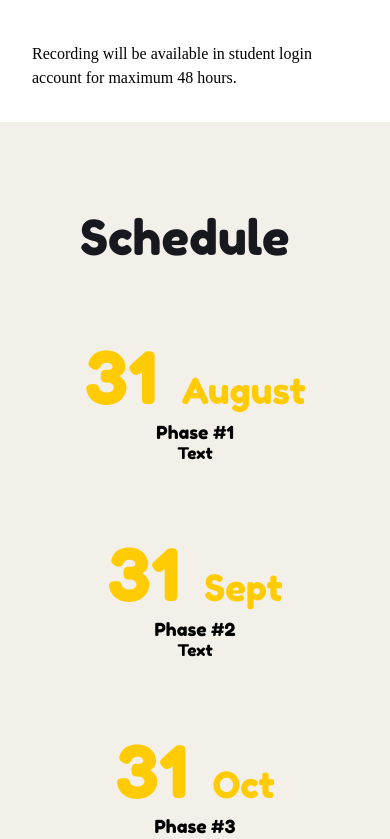
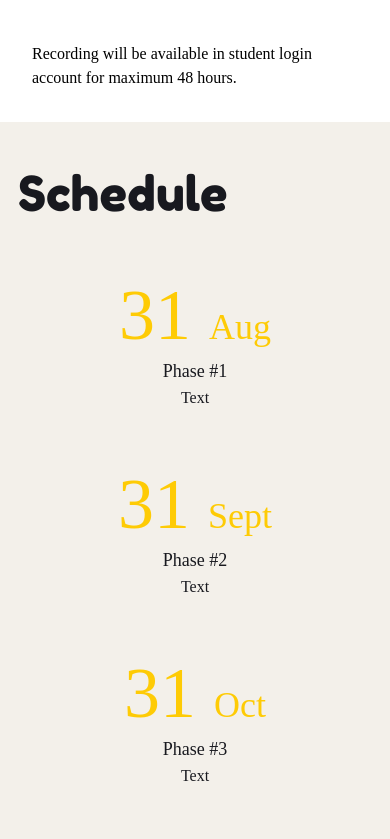
Before and after one commit to senthiln0281/katha-utsav-2021-fe, a React app: page / in a window 390 px wide. Shown: the part 5520-6359 px from the top of the page. Built offline with nearby package versions, Linux system fonts and the light colour scheme.

Commit message:
added responsiveness for schedule section

```diff
--- a/src/client/components/Schedule/Event.jsx
+++ b/src/client/components/Schedule/Event.jsx
@@ -5,10 +5,13 @@ import Typography from "@material-ui/core/Typography";
 
 const useStyles = makeStyles(theme => ({
     event: {
-        fontFamily: 'Fredoka One',
+        fontFamily: "Poppins",
         backgroundColor: "#F3F0EA",
         marginTop: "68px",
-        padding: "0 40px"
+        padding: "0 40px",
+        [theme.breakpoints.down("xs")]: {
+            marginTop: "52px",
+        }
     },
     date: {
         display: "flex",
@@ -17,23 +20,26 @@ const useStyles = makeStyles(theme => ({
         alignItems: "baseline"
     },
     number: {
-        marginRight: "24px",
+        marginRight: "18px",
         fontSize: "72px"
-
     },
     month :{
         fontSize: "36px"
-
     },
     phase: {
+        color: "#18191F",
+        fontStyle: "normal",
+        lineHeight: "28px",
         textAlign: "center",
         fontWeight: "500",
         fontSize: "18px"
     },
     description :{
+        fontWeight: "normal",
+        fontSize: "16px",
+        lineHeight: "26px",
         textAlign: "center",
-        fontWeight: "400",
-        fontSize: "16px"
+        color: "#18191F"
     }
 }));
 
--- a/src/client/components/Schedule/Schedule.jsx
+++ b/src/client/components/Schedule/Schedule.jsx
@@ -8,32 +8,43 @@ const useStyles = makeStyles(theme => ({
     schedule: {
         fontFamily: 'Fredoka One',
         backgroundColor: "#F3F0EA",
-        padding: "0 80px"
+        padding: "0 80px",
+        [theme.breakpoints.down("xs")]: {
+            padding: "0 18px",
+        }
     },
     header: {
         fontSize: "48px",
         color: "#18191F",
-        paddingTop: "86px"
+        paddingTop: "86px",
+        [theme.breakpoints.down("xs")]: {
+            paddingTop: "42px",
+        }
     },
     description: {
-        fontWeight: 400,
+        fontFamily: "Poppins",
+        fontWeight: "normal",
         color: "#18191F",
         fontSize: "16px",
+        lineHeight: "26px",
         marginTop: "89px",
-        paddingBottom: "133px"
+        paddingBottom: "133px",
+        [theme.breakpoints.down("xs")]: {
+            marginTop: "28px",
+            paddingBottom: "94px",
+        }
     },
     events : {
         display: "flex",
         flexWrap: "wrap",
         justifyContent: "center"
-
     }
 }));
 
 const Events = [
     {
         date: "31",
-        month: "August",
+        month: "Aug",
         phase: 1,
         text: "Text"
     },
@@ -80,7 +91,7 @@ const Schedule = () => {
                     })}
                 </div>
                 <div className={classes.description}>
-                    Lorem ipsum dolor sit amet, consectetur adipiscing elit. Mattis et sed nam sem tellus erat.Lorem ipsum dolor sit amet, consectetur adipiscing elit. Mattis et sed nam sem tellus erat.Lorem ipsum dolor sit amet, consectetur adipiscing elit. Mattis et sed nam sem tellus erat. Lorem ipsum dolor sit amet, consectetur adipiscing elit. Mattis et sed nam sem tellus erat.Lorem ipsum dolor si
+                    <b>Lorem ipsum</b> dolor sit amet, consectetur adipiscing elit. Mattis et sed nam sem tellus erat.Lorem ipsum dolor sit amet, consectetur adipiscing elit. Mattis et sed nam sem tellus erat.Lorem ipsum dolor sit amet, consectetur adipiscing elit. Mattis et sed nam sem tellus erat. Lorem ipsum dolor sit amet, consectetur adipiscing elit. Mattis et sed nam sem tellus erat.Lorem ipsum dolor si
                 </div>
             </div>
         </React.Fragment>
```
